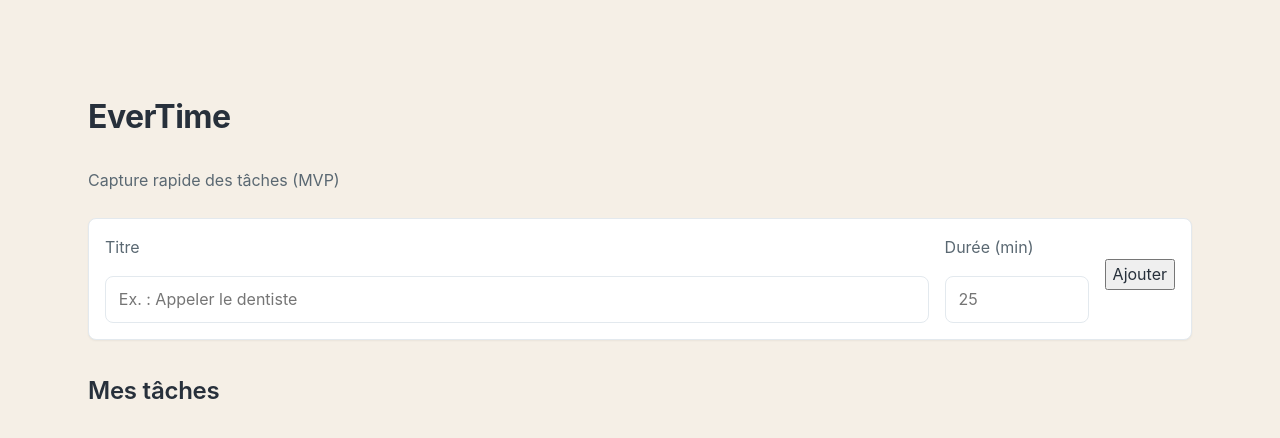
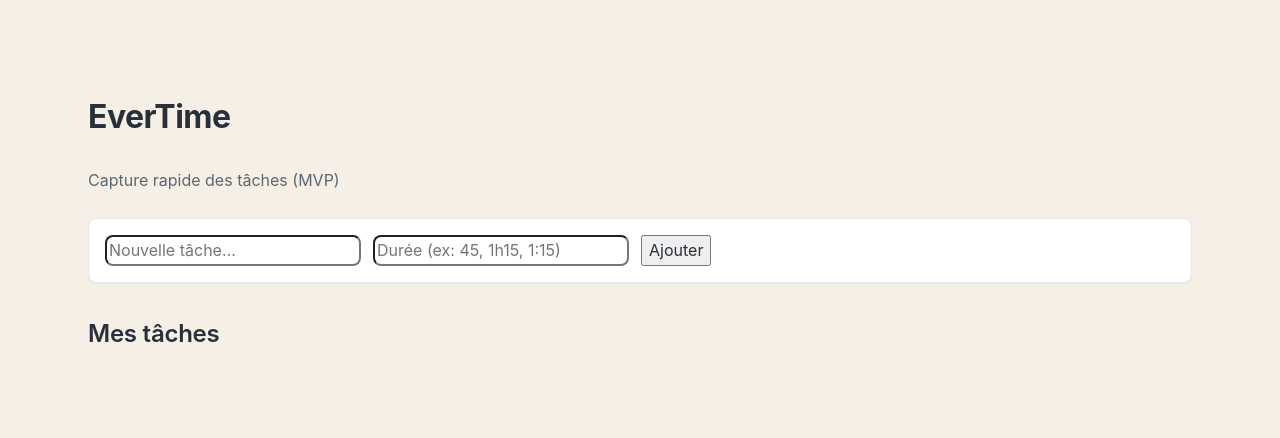
Before and after one commit to idiralliche/evertime, a Vue app in the folder frontend/: page / in a window 1280 px wide. Shown: the top 438 px of the page. Built offline with nearby package versions, Linux system fonts and the light colour scheme.

Commit message:
feat(frontend): natural duration input in TaskInput (e.g., 1h15, 1:15, 90)

```diff
--- a/frontend/src/components/TaskInput.vue
+++ b/frontend/src/components/TaskInput.vue
@@ -1,54 +1,58 @@
 <script setup lang="ts">
 // Emits an "add" event with minimal payload { title, estMin }.
 import { ref } from "vue";
-
-const title = ref("");
-const estMin = ref<number | undefined>();
+import { parseDurationToMinutes } from "../utils/parse";
 
 const emit = defineEmits<{
   (e: "add", payload: { title: string; estMin?: number }): void;
 }>();
 
-function submit() {
+const title = ref("");
+const estimation = ref(""); // raw user input (e.g., "1h15", "90", "1:15")
+const error = ref("");
+
+function onSubmit() {
   const t = title.value.trim();
-  if (!t) return;
-  emit("add", { title: t, estMin: estMin.value });
+  if (!t) {
+    error.value = "Le titre est requis.";
+    return;
+  }
+  let estMin: number | undefined = undefined;
+  if (estimation.value.trim() !== "") {
+    const parsed = parseDurationToMinutes(estimation.value);
+    if (parsed == null) {
+      error.value = "Durée invalide. Exemples : 45, 1h, 1h15, 1:15, 90m.";
+      return;
+    }
+    estMin = parsed;
+  }
+  emit("add", { title: t, estMin });
+  // reset form
   title.value = "";
-  estMin.value = undefined;
+  estimation.value = "";
+  error.value = "";
 }
 </script>
 
 <template>
-  <form class="u-gap-4" style="display:flex; align-items:flex-start;" @submit.prevent="submit">
-    <div class="stack" style="flex:1;">
-      <label for="task-title" class="u-muted">Titre</label>
+  <form class="inline u-gap-4" @submit.prevent="onSubmit">
     <input
-        id="task-title"
+      type="text"
       v-model="title"
+      placeholder="Nouvelle tâche…"
+      aria-label="Titre de la tâche"
+      class="u-radius"
+      required
+    />
+    <input
       type="text"
-        placeholder="Ex. : Appeler le dentiste"
+      v-model="estimation"
+      placeholder="Durée (ex: 45, 1h15, 1:15)"
+      aria-label="Durée estimée"
+      inputmode="numeric"
       class="u-radius"
-        style="width:100%; border:1px solid var(--color-muted); padding:.6rem .8rem; background:var(--color-surface);"
-        @keyup.enter="submit"
     />
-    </div>
-
-    <div class="stack" style="width:9rem;">
-      <label for="task-est" class="u-muted">Durée (min)</label>
-      <input
-        id="task-est"
-        v-model.number="estMin"
-        type="number"
-        min="1"
-        placeholder="25"
-        class="u-radius"
-        style="width:100%; border:1px solid var(--color-muted); padding:.6rem .8rem; background:var(--color-surface);"
-        @keyup.enter="submit"
-      />
-    </div>
-
-    <div class="stack" style="margin-top:1.5rem;">
     <button type="submit" class="btn btn--primary">Ajouter</button>
-    </div>
   </form>
+  <small v-if="error" class="u-muted" role="alert">{{ error }}</small>
 </template>
--- /dev/null
+++ b/frontend/src/utils/format.ts
@@ -0,0 +1,14 @@
+// Human-friendly duration formatting for French UI.
+export function formatDuration(min?: number | null): string {
+  if (min == null || Number.isNaN(min)) return "";
+  const total = Math.max(0, Math.round(min)); // clamp & round to integer minutes
+  const h = Math.floor(total / 60);
+  const m = total % 60;
+
+  // Use non-breaking space to avoid line breaks between number and unit
+  const nbsp = "\u00A0";
+
+  if (h === 0) return `${m}${nbsp}min`;      // e.g. "45 min"
+  if (m === 0) return `${h}${nbsp}h`;        // e.g. "3 h"
+  return `${h}${nbsp}h${nbsp}${m}${nbsp}min`; // e.g. "1 h 15 min"
+}
--- /dev/null
+++ b/frontend/src/utils/parse.ts
@@ -0,0 +1,31 @@
+// Parse human duration into minutes.
+// Accepted: "90", "1h", "45m", "1h15", "1h15m", "1:15"
+export function parseDurationToMinutes(input: string): number | null {
+  if (!input) return null;
+  const s = input.trim().toLowerCase().replace(/\s+/g, "");
+
+  // hh:mm (e.g., "1:05", "2:5" still fails due to [0-5]?\d which is fine)
+  const mColon = /^(\d+):([0-5]?\d)$/.exec(s);
+  if (mColon) {
+    const hStr = mColon[1];
+    const mStr = mColon[2];
+    if (hStr !== undefined && mStr !== undefined) {
+      const h = parseInt(hStr, 10);
+      const m = parseInt(mStr, 10);
+      return h * 60 + m;
+    }
+  }
+
+  // "1h15", "1h", "90m" (at least one group must exist)
+  const mHM = /^(?:(\d+)h)?(?:(\d{1,3})m)?$/.exec(s);
+  if (mHM && (mHM[1] !== undefined || mHM[2] !== undefined)) {
+    const h = parseInt(mHM[1] ?? "0", 10);
+    const m = parseInt(mHM[2] ?? "0", 10);
+    return h * 60 + m;
+  }
+
+  // Plain minutes: "90"
+  if (/^\d+$/.test(s)) return parseInt(s, 10);
+
+  return null;
+}
--- a/frontend/src/views/Home.vue
+++ b/frontend/src/views/Home.vue
@@ -1,14 +1,13 @@
 <script setup lang="ts">
-// Replace in-memory array with Dexie persistence.
 import { ref, onMounted } from "vue";
 import TaskInput from "../components/TaskInput.vue";
 import { listTasks, createTaskFromInput } from "../db";
-import type { DbTask } from "../db"; // type-only import (TS verbatimModuleSyntax)
+import type { DbTask } from "../db";
+import { formatDuration } from "../utils/format";
 
-// ---- UI model used by the existing template (do NOT change selectors)
 type UiTask = { id: string; title: string; estMin?: number; createdAt: string };
 
-// ---- Base64 decode helper (UTF-8 safe)
+// base64 → UTF-8 text
 function decodeBase64(b64: string): string {
   try {
     const bin = atob(b64);
@@ -19,7 +18,6 @@ function decodeBase64(b64: string): string {
   }
 }
 
-// ---- Mapper: DbTask -> UiTask (keeps template intact)
 function toUiTask(db: DbTask): UiTask {
   return {
     id: db.id,
@@ -33,17 +31,15 @@ const tasks = ref<UiTask[]>([]);
 
 async function loadTasks() {
   const rows = await listTasks();
-  tasks.value = rows.map(toUiTask); // newest first preserved
+  tasks.value = rows.map(toUiTask);
 }
 
 async function handleAddTask(payload: { title: string; estMin?: number }) {
   const created = await createTaskFromInput(payload);
-  tasks.value.unshift(toUiTask(created)); // optimistic UI
+  tasks.value.unshift(toUiTask(created));
 }
 
-onMounted(() => {
-  void loadTasks(); // lifecycle: hydrate once on mount
-});
+onMounted(() => { void loadTasks(); });
 </script>
 
 <template>
@@ -69,7 +65,7 @@ onMounted(() => {
           <div>
             <div style="font-weight:600;">{{ t.title }}</div>
             <small class="u-muted">
-              <span v-if="t.estMin">{{ t.estMin }} min — </span>
+              <span v-if="t.estMin">{{ formatDuration(t.estMin) }} — </span>
               {{ new Date(t.createdAt).toLocaleString() }}
             </small>
           </div>
```
Lines whose indentation alone changed are shown as unchanged.
